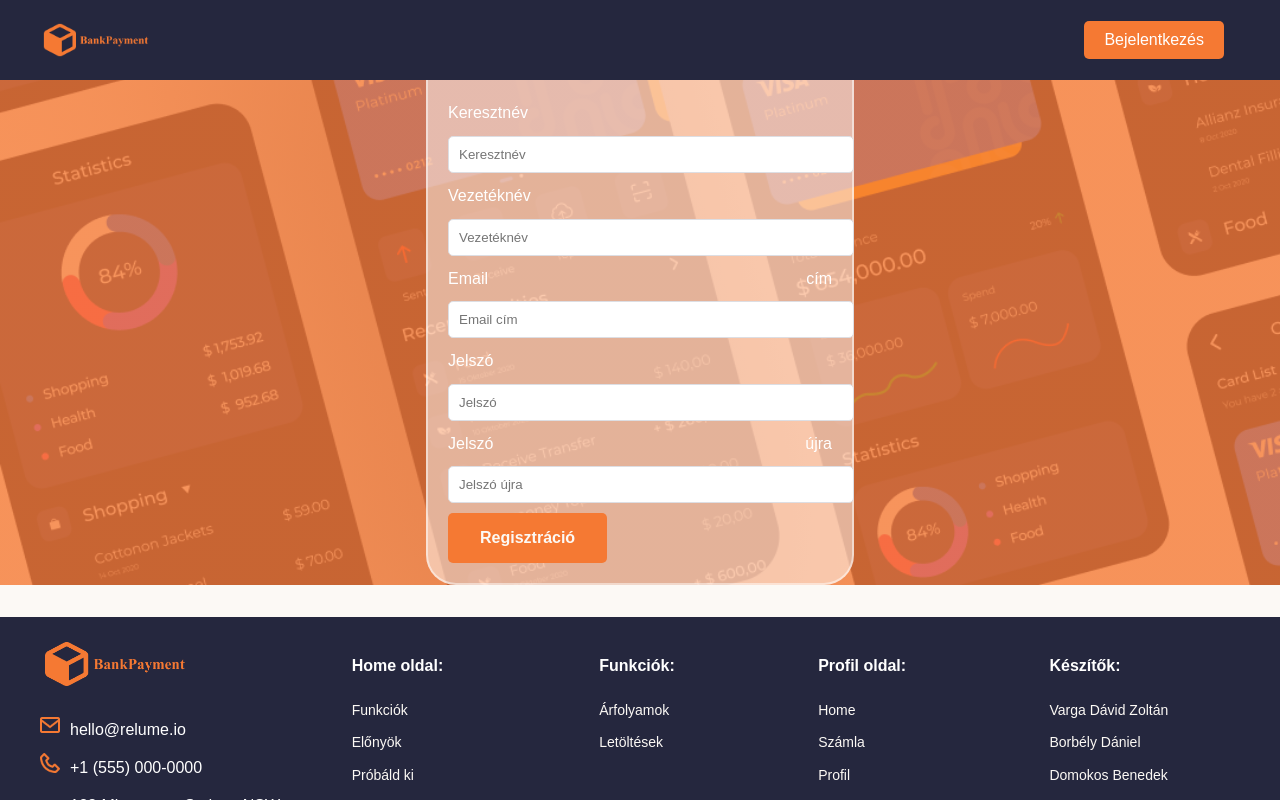
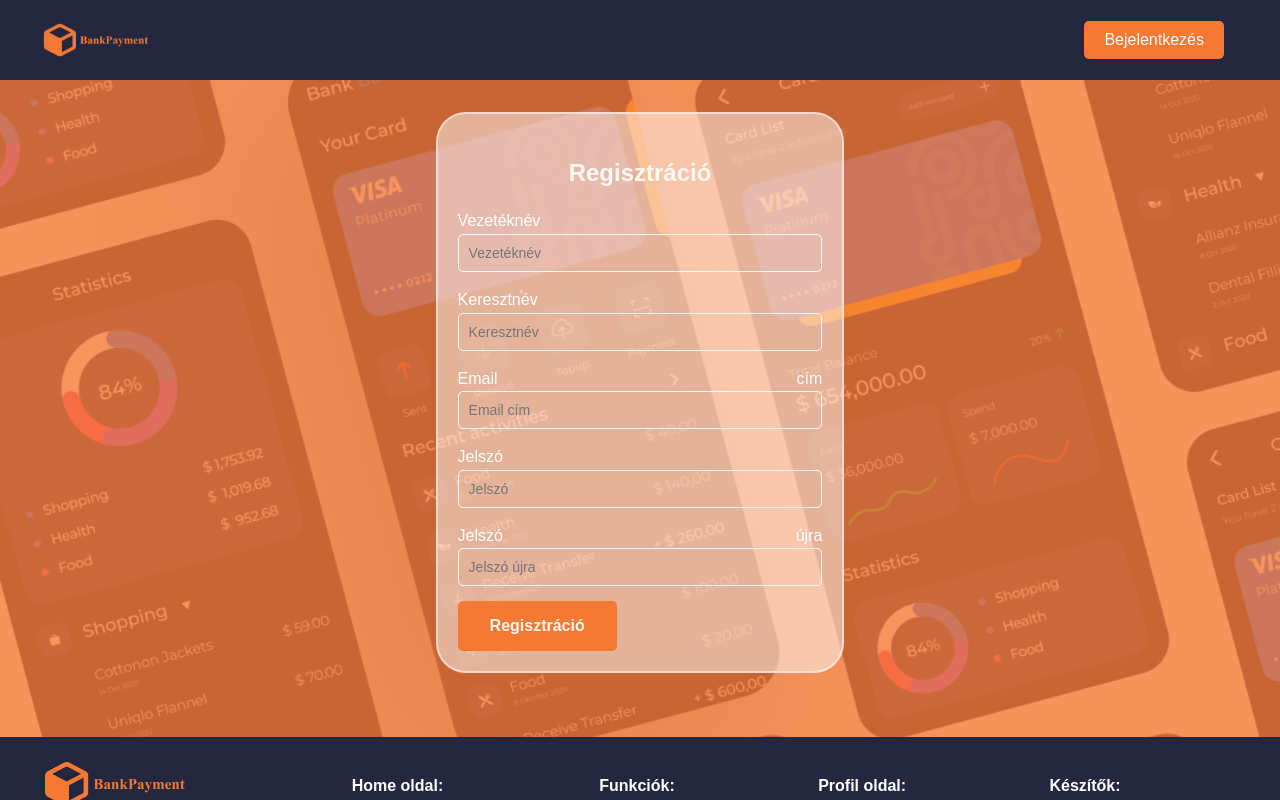
Before and after one commit to DomokosBenedek/Mobil_bank, a React (Vite) app in the folder frontend/: page /Regist in a window 1280 px wide. Shown: the top 800 px of the page. Built offline with nearby package versions, Linux system fonts and the light colour scheme.

Commit message:
style: regist design

```diff
--- a/frontend/src/design/pages/regist.css
+++ b/frontend/src/design/pages/regist.css
@@ -1,4 +1,6 @@
-.register-main{
+.register-main {
+  margin-top: 80px;
+  padding: 2rem;
   background: linear-gradient(
       rgba(245, 121, 51, 0.8),
       rgba(245, 121, 51, 0.8)
@@ -14,42 +16,71 @@
   border-radius: 30px;
   color: var(--white);
   padding: 20px;
-    background-color: rgba(255, 255, 255, 0.5); /* Optional: Add a background color for better readability */
+  background-color: rgba(255, 255, 255, 0.5);
   width: 30%;
   margin: 0rem auto 2rem auto;
 }
 
+.register-container h2 {
+  text-align: center;
+  margin-bottom: 1rem;
+  color: var(--light-grey);
+}
+
 /* Form input styling */
-  .form-input {
-    margin-top: 10rem;
+.register .form-input {
   width: 100%;
+  box-sizing: border-box;
   padding: 10px;
-    margin: 10px 0;
+  margin-bottom: 15px;
+  border: 1px solid var(--light-grey);
   border-radius: 5px;
-    border: 1px solid var(--dark-grey);
-    background-color: rgba(255, 255, 255);
+  background: lighten(var(--dark-blue), 10%);
   color: var(--white);
+  font-size: 14px;
+  outline: none;
+}
+
+.form-group input {
+  vertical-align: middle;
+  width: 100%;
+  box-sizing: border-box;
+  padding: 10px;
+  margin-bottom: 15px;
+  border: 1px solid var(--light-grey);
+  border-radius: 5px;
+  background: lighten(var(--dark-blue), 10%);
+  color: var(--white);
+  font-size: 14px;
+  outline: none;
+}
+
+.register .form-input:focus {
+  border-color: var(--orange);
 }
 
 /* Error message styling */
-  .error-message {
+.register .error-message {
   color: var(--orange);
   font-weight: bold;
+  text-align: center;
 }
 
 /* Submit button styling */
-  button.primary_v1 {
+.register button.primary_v1 {
   font-size: 1rem;
   font-weight: bold;
-    color: var(--light-grey);
+  color: var(--white);
   background: var(--orange);
   border: none;
   border-radius: 5px;
   cursor: pointer;
-    transition: border-color 0.25s;
+  padding: 10px 20px;
+  width: 100%;
+  transition: background-color 0.25s;
 }
 
-  button.primary_v1:hover {
-    background-color: var(--orange-rgb) !important;
-    color: var(--light-grey);
+.register button.primary_v1:hover {
+  background-color: darken(var(--orange), 10%);
+  color: var(--white);
 }
--- a/frontend/src/pages/regist.tsx
+++ b/frontend/src/pages/regist.tsx
@@ -3,8 +3,8 @@ import { useNavigate } from "react-router-dom";
 import CostumeNavbar from "../components/common/navbar";
 import Footer from "../components/common/Footer";
 import Toast, { showToast } from "../components/common/CustomToast";
-import '../design/pages/regist.css'
 import { User } from "../components/Props/UserProp";
+import "../design/pages/regist.css";
 
 export default function Register() {
 
@@ -105,6 +105,19 @@ export default function Register() {
                     <h2>Regisztráció</h2>
                     <form onSubmit={handleSubmit} className="register-form">
                         <div className="form-group">
+                            <label htmlFor="lastName">Vezetéknév</label>
+                            <input
+                                type="text"
+                                id="lastName"
+                                name="lastName"
+                                placeholder="Vezetéknév"
+                                value={formData.lastName}
+                                onChange={handleChange}
+                                required
+                                className="form-input register"
+                            />
+                        </div>
+                        <div className="form-group">
                             <label htmlFor="firstName">Keresztnév</label>
                             <input
                                 type="text"
@@ -114,20 +127,7 @@ export default function Register() {
                                 value={formData.firstName}
                                 onChange={handleChange}
                                 required
-                                className="form-input"
-                            />
-                        </div>
-                        <div className="form-group">
-                            <label htmlFor="lastName">Vezetéknév</label>
-                            <input
-                                type="text"
-                                id="lastName"
-                                name="lastName"
-                                placeholder="Vezetéknév"
-                                value={formData.lastName}
-                                onChange={handleChange}
-                                required
-                                className="form-input"
+                                className="form-input register"
                             />
                         </div>
                         <div className="form-group">
@@ -141,7 +141,7 @@ export default function Register() {
                                 value={formData.email}
                                 onChange={handleChange}
                                 required
-                                className="form-input"
+                                className="form-input register"
                             />
                         </div>
                         <div className="form-group">
@@ -154,7 +154,7 @@ export default function Register() {
                                 value={formData.password}
                                 onChange={handleChange}
                                 required
-                                className="form-input"
+                                className="form-input register"
                             />
                         </div>
                         <div className="form-group">
@@ -167,11 +167,11 @@ export default function Register() {
                                 value={formData.confirmPassword}
                                 onChange={handleChange}
                                 required
-                                className="form-input"
+                                className="form-input register"
                             />
                         </div>
-                        {error && <p className="error-message">{error}</p>}
-                        <button type="submit" className="primary_v1">
+                        {error && <p className="error-message register">{error}</p>}
+                        <button type="submit" className="primary_v1 register">
                             Regisztráció
                         </button>
                     </form>
```
Lines whose indentation alone changed are shown as unchanged.
